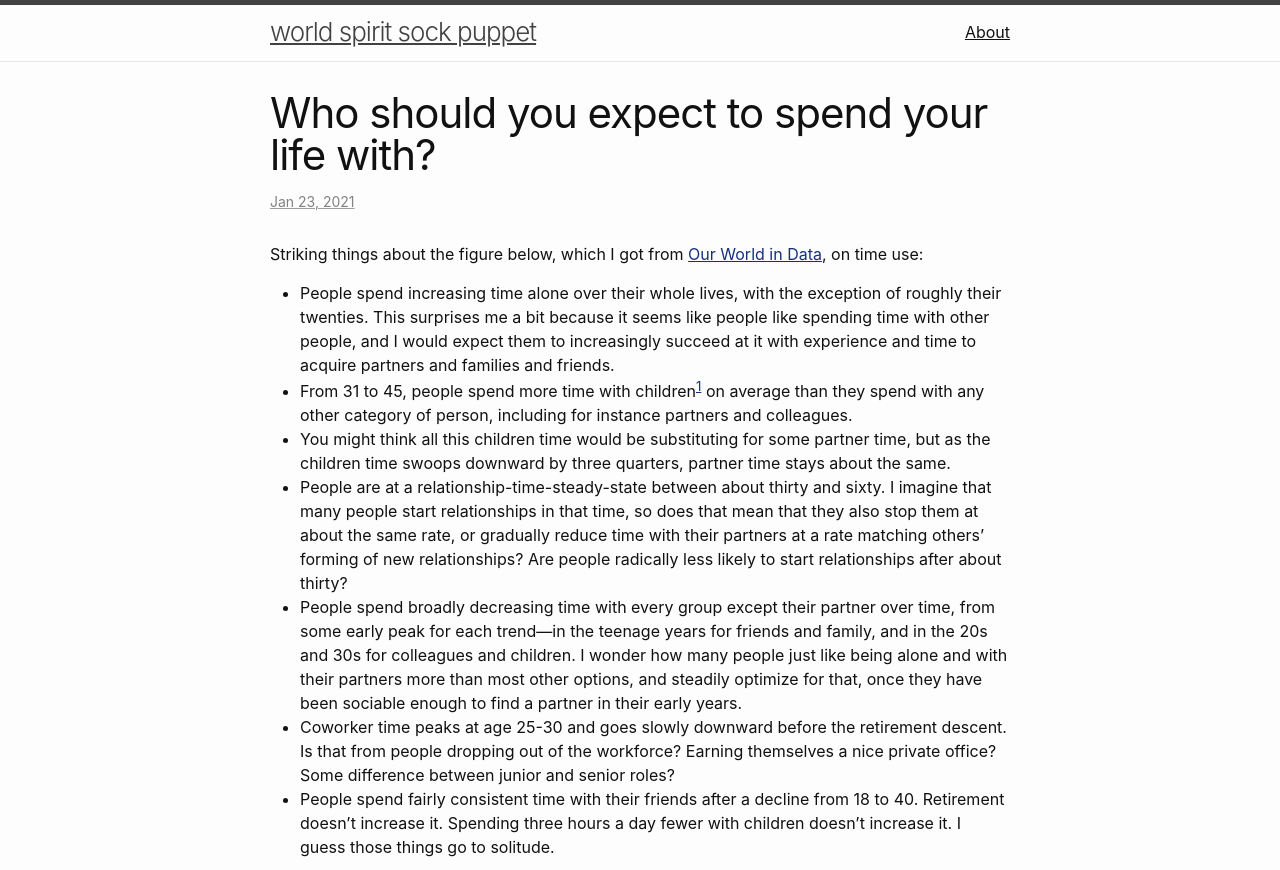
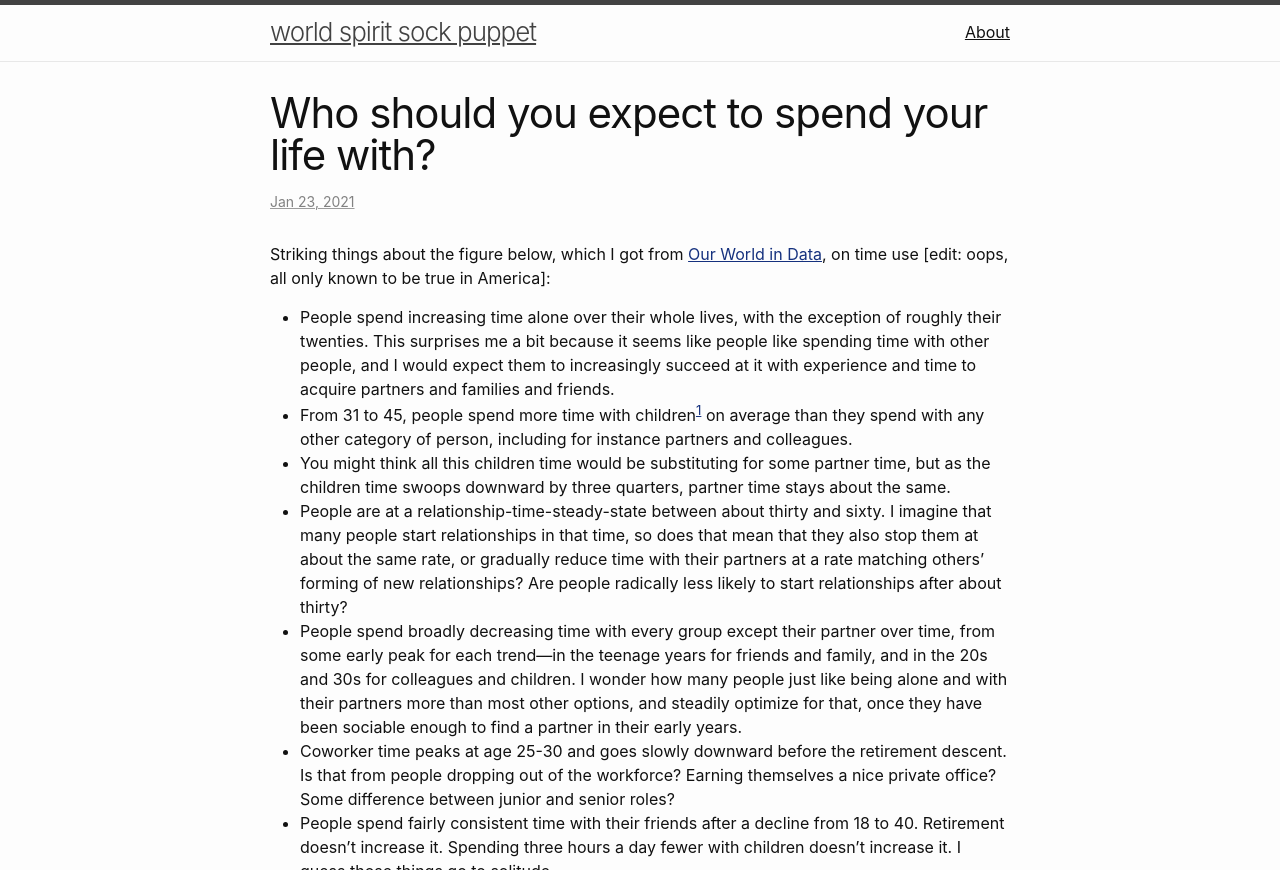
Before and after one commit to katjagrace/katjagrace.github.io, a Jekyll site: the page built from _posts/2021-01-23-who-spend-time-with.md, in a window 1280 px wide and 900 px high, cut to the strip 0-870 px from the top of the window. Built offline with Jekyll 4.4.1, drawn with Linux system fonts in a browser that asks for light colours; comment, search, counter and statistics services are not loaded.

```diff
--- a/_posts/2021-01-23-who-spend-time-with.md
+++ b/_posts/2021-01-23-who-spend-time-with.md
@@ -4,10 +4,10 @@ title: "Who should you expect to spend your life with?"
 date: 2021-01-23 00:56:00 -0700
 tags: sociology forecasting
 comments: true
-image:
-summary:
+image: https://hosting.photobucket.com/images/i/katjasgrace/ekaterina-shakharova-L4nwL3195U0-unsplash.jpg
+summary: Survey data from Our World in Data
 ---
-Striking things about the figure below, which I got from [Our World in Data](https://ourworldindata.org/time-use), on time use:
+Striking things about the figure below, which I got from [Our World in Data](https://ourworldindata.org/time-use), on time use [edit: oops, all only known to be true in America]:
 - People spend increasing time alone over their whole lives, with the exception of roughly their twenties. This surprises me a bit because it seems like people like spending time with other people, and I would expect them to increasingly succeed at it with experience and time to acquire partners and families and friends.
 - From 31 to 45, people spend more time with children[^1] on average than they spend with any other category of person, including for instance partners and colleagues.
 - You might think all this children time would be substituting for some partner time, but as the children time swoops downward by three quarters, partner time stays about the same.
```
Also changed, not shown: _posts/2021-01-20-alone-huxley.md (+2 -2 lines).
